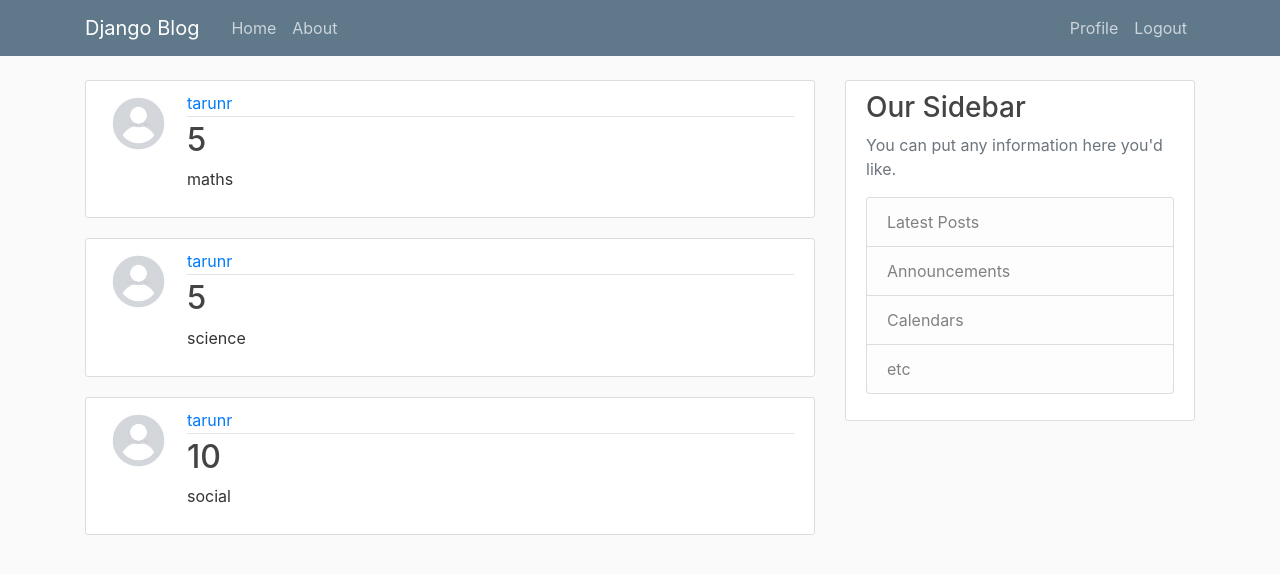
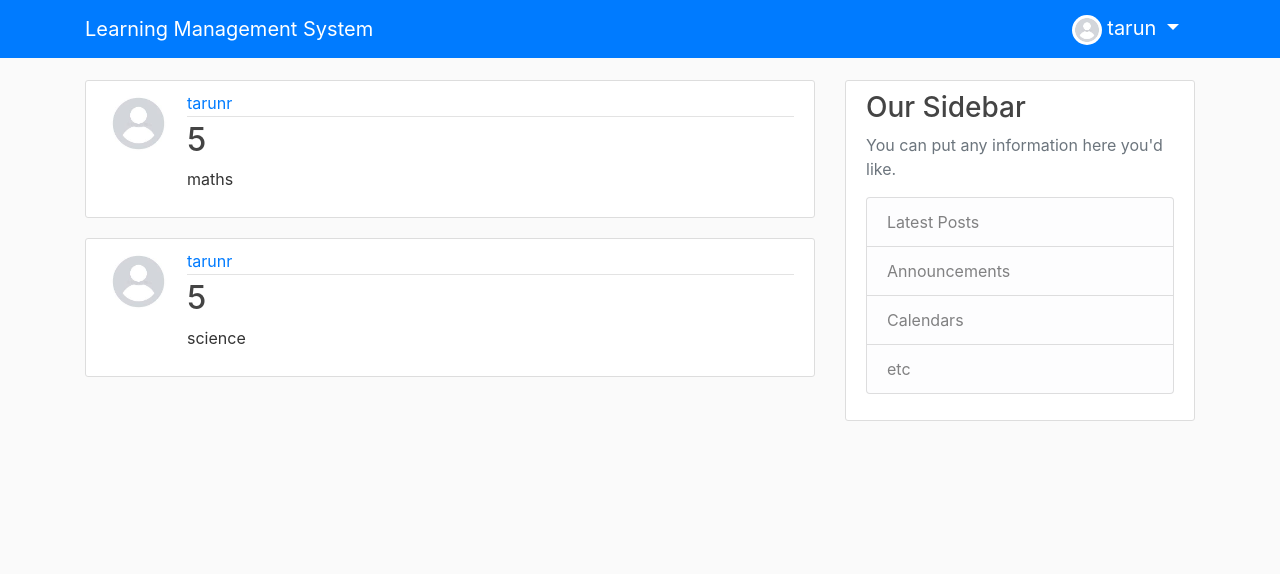
Before and after one commit to tarunrayavaram/lmsproject, a Django app: page / in a window 1280 px wide. Shown: the top 574 px of the page. Run offline with Django 3.2, Linux system fonts and the light colour scheme; a user stored in the database is signed in; data comes from the database, SQL or seed files in the repository; both versions use the stored data as it was after the commit; some libraries are stand-ins or nearby versions.

Commit message:
linking done

```diff
--- a/django_project/blog/static/blog/main.css
+++ b/django_project/blog/static/blog/main.css
@@ -55,6 +55,11 @@ a.article-title:hover {
   margin-right: 16px;
 }
 
+.icon-img{
+ 	height: auto;
+	width: auto;
+}
+
 .article-metadata {
   padding-bottom: 1px;
   margin-bottom: 4px;
--- a/django_project/blog/templates/blog/base.html
+++ b/django_project/blog/templates/blog/base.html
@@ -17,26 +17,37 @@
         </head>
         <body>
 		<header class="site-header">
-  			<nav class="navbar navbar-expand-md navbar-dark bg-steel fixed-top">
+  			<nav class="navbar navbar-expand-md navbar-dark bg-primary fixed-top">
     				<div class="container">
-					<a class="navbar-brand mr-4" href="{% url 'blog-home' %}">Django Blog</a>
+					<a class="navbar-brand mr-4" >Learning Management System</a>
       					<button class="navbar-toggler" type="button" data-toggle="collapse" data-target="#navbarToggle" aria-controls="navbarToggle" aria-expanded="false" aria-label="Toggle navigation">
       						<span class="navbar-toggler-icon"></span>
       					</button>
       					<div class="collapse navbar-collapse" id="navbarToggle">
         					<div class="navbar-nav mr-auto">
-							<a class="nav-item nav-link" href="{% url 'blog-home' %}">Home</a>
-          						<a class="nav-item nav-link" href="{% url 'blog-about' %}">About</a>
+							<a class="nav-item nav-item" href="#"></a>
         					</div>
         					<!-- Navbar Right Side -->
         					<div class="navbar-nav">
 							{% if user.is_authenticated %}
-								{% if user.extend.tag == "teacher"%}
-									<a class="nav-item nav-link" href="{% url 'post-create' %}">New Post</a>
-								{% endif %}
-								 <a class="nav-item nav-link" href="{% url 'profile' %}">Profile</a>
-								<a class="nav-item nav-link" href="{% url 'logout' %}">Logout</a>
-							{% else %}
+								<li class="nav-item dropdown">
+									<a class="navbar-brand dropdown-toggle" href="#" id="navbarDropdown" role="button" data-toggle="dropdown" aria-haspopup="true" aria-expanded="false">
+										<img class="rounded-circle" width="30" height="30" src="{{ user.profile.image.url }}">
+										{{ user.username }}
+									</a>
+									<div class="dropdown-menu" aria-labelledby="navbarDropdown">
+										<a class="dropdown-item" href="{% url 'blog-home' %}">Home</a>
+                                                                        	<a class="dropdown-item" href="{% url 'profile' %}">Profile</a>
+                                                                        	<a class="dropdown-item" href="{% url 'blog-about' %}">About</a>
+										{% if user.extend.tag == "teacher"%}
+											<a class="dropdown-item" href="{% url 'post-create' %}">New Post</a>
+										{% endif %}
+										<div class="dropdown-divider"></div>
+                                                                        	<a class="dropdown-item" href="{% url 'logout' %}">Logout</a>
+                                                                	</div>
+      								</li>
+							{% endif %}
+							{% if not user.is_authenticated %}
           							<a class="nav-item nav-link" href="{% url 'login' %}">Login</a>
           							<a class="nav-item nav-link" href="{% url 'register' %}">Register</a>
 							{% endif %}
--- a/django_project/blog/templates/blog/home.html
+++ b/django_project/blog/templates/blog/home.html
@@ -6,7 +6,6 @@
   			<div class="media-body">
     				<div class="article-metadata">
       					<a class="mr-2" href="{% url 'user-posts' post.instructor.username %}">{{ post.instructor }}</a>
-      					<small class="text-muted">{{ post.date_posted|date:"F d, Y" }}</small>
     				</div>
 				<h2><a class="article-title" href="{% url 'post-detail' post.id %}">{{ post.section }}</a></h2>
     				<p class="article-content">{{ post.subject }}</p>
--- a/django_project/blog/templates/blog/user_posts.html
+++ b/django_project/blog/templates/blog/user_posts.html
@@ -1,13 +1,11 @@
 {% extends "blog/base.html" %}
 {% block content %}
-	<h1 class"mb-3">Posts by {{ view.kwargs.username }} ({{ page_obj.paginator.count }})</h1>
         {% for post in posts %}<!--posts is a key-->
                 <article class="media content-section">
                         <img class="rounded-circle article-img" src="{{ post.instructor.profile.image.url }}">
                         <div class="media-body">
                                 <div class="article-metadata">
 					<a class="mr-2" href="{% url 'user-posts' post.instructor.username %}">{{ post.instructor }}</a>
-                                        <small class="text-muted">{{ post.date_posted|date:"F d, Y" }}</small>
                                 </div>
                                 <h2><a class="article-title" href="{% url 'post-detail' post.id %}">{{ post.section }}</a></h2>
                                 <p class="article-content">{{ post.subject }}</p>
--- a/django_project/blog/urls.py
+++ b/django_project/blog/urls.py
@@ -1,9 +1,9 @@
 from django.urls import path
-from .views import PostListView, PostDetailView, PostCreateView, PostUpdateView, PostDeleteView, UserPostListView
+from .views import PostDetailView, PostCreateView, PostUpdateView, PostDeleteView, UserPostListView
 from . import views
 
 urlpatterns = [
-        path('', PostListView.as_view(), name='blog-home'),
+        path('', views.home, name='blog-home'),
         path('user/<str:username>', UserPostListView.as_view(), name='user-posts'),
         path('post/<int:pk>/', PostDetailView.as_view(), name='post-detail'),
         path('post/new/', PostCreateView.as_view(), name='post-create'),
--- a/django_project/blog/views.py
+++ b/django_project/blog/views.py
@@ -1,20 +1,24 @@
 from django.shortcuts import render, get_object_or_404
 from django.views.generic import ListView, DetailView, CreateView, UpdateView, DeleteView
 from .models import Post
+from users.models import Extend, StudentExtend
+from users.models import Profile, Extend, StudentExtend
 from django.contrib.auth.mixins import LoginRequiredMixin, UserPassesTestMixin
 from django.contrib.auth.models import User
+from django.contrib.auth.decorators import login_required
 
+@login_required
 def home(request):
-    context = {
-            'posts': Post.objects.all()
-            }
-    return render(request, 'blog/home.html',context)
-
-class PostListView(ListView):
-    model = Post
-    template_name = 'blog/home.html' #<app>/<model>_<viewtype>.html
-    context_object_name = 'posts'
-    paginate_by = 5
+    user = get_object_or_404(User, username=request.user.username)
+    user_id = user.id
+    extend = get_object_or_404(Extend, user_id=user_id)
+    context={}
+    if extend.tag == "teacher":
+        context.update({'posts':Post.objects.filter(instructor=user)})
+    else:
+        stud_extend = get_object_or_404(StudentExtend, user_id=user_id)
+        context.update({'posts':Post.objects.filter(section=stud_extend.section)})
+    return render(request, 'blog/home.html', context)
 
 class UserPostListView(ListView):
     model = Post
@@ -24,8 +28,13 @@ class UserPostListView(ListView):
 
     def get_queryset(self):
         user = get_object_or_404(User, username=self.kwargs.get('username'))
-        return Post.objects.filter(author=user)
-
+        user_id = user.id
+        extend = get_object_or_404(Extend, user_id=user_id)
+        if extend.tag == "teacher":
+            return Post.objects.filter(instructor=user)
+        else:
+            stud_extend = get_object_or_404(StudentExtend, user_id=user_id)
+            return Post.objects.filter(section=stud_extend.section)
 
 class PostDetailView(DetailView):
     model = Post
--- a/django_project/users/models.py
+++ b/django_project/users/models.py
@@ -28,7 +28,7 @@ class Extend(models.Model):
 
 class StudentExtend(models.Model):
     user = models.OneToOneField(User, on_delete=models.CASCADE)
-    section = models.CharField(max_length=60, choices=[("1","1"),("2","2"),("3","3"),("4","4"),("5","5"),("6","6"),("7","7"),("8","8"),("9","9"),("10","10"),("To be Filled","To be Filled")], default="To be Filled")
+    section = models.CharField(max_length=60, choices=[("1","1"),("2","2"),("3","3"),("4","4"),("5","5"),("6","6"),("7","7"),("8","8"),("9","9"),("10","10"),("To be Filled","To be Filled if student")], default="To be Filled if student")
 
     def __str__(self):
         return f'{self.user.username} section'
```
Also changed, not shown: django_project/db.sqlite3, django_project/users/migrations/0003_auto_20200819_0603.py (added).
